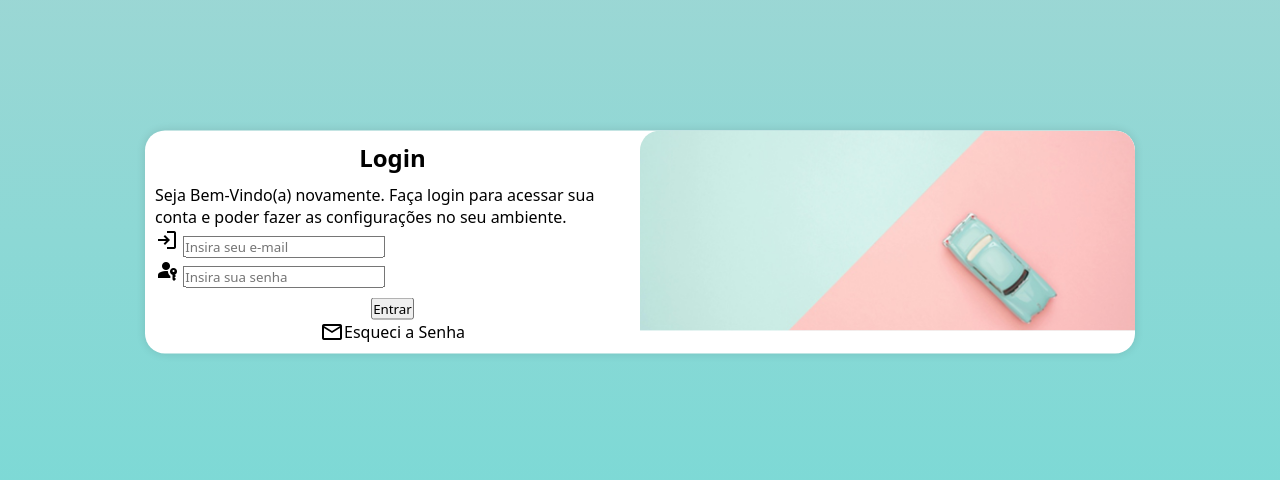
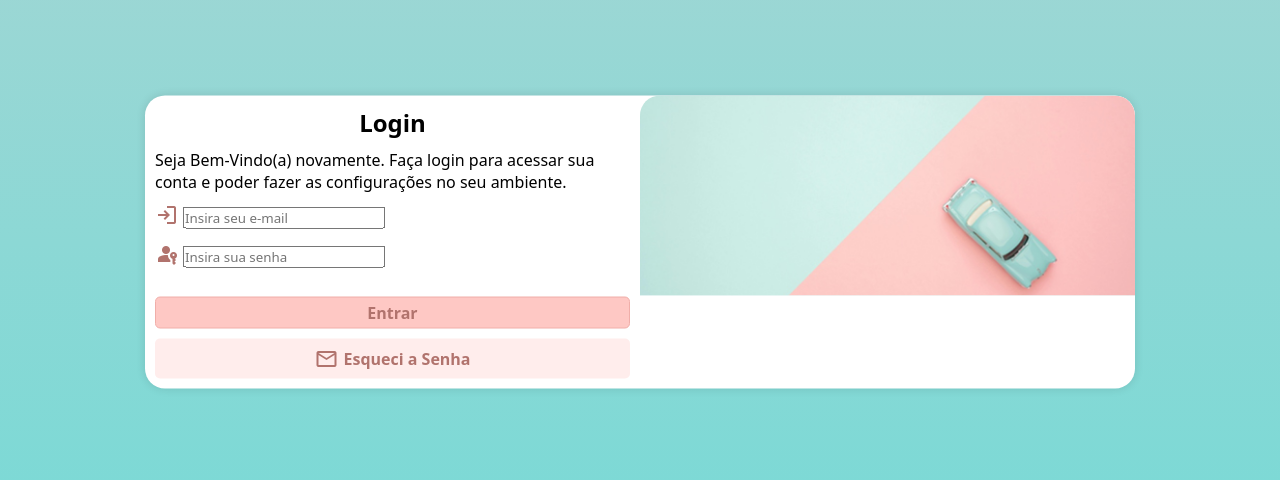
Before and after one commit to brunapsilvestre/log-in-responsive, a plain HTML site: page pages/index.html in a window 1280 px wide. Shown: the part 158-638 px from the top of the page. Drawn offline with nearby package versions, Linux system fonts and the light colour scheme.

Commit message:
form-style

```diff
--- a/pages/index.html
+++ b/pages/index.html
@@ -17,8 +17,8 @@
         <h1 class="form__title">Login</h1>
         <p class="form__description">Seja Bem-Vindo(a) novamente. Faça login para acessar sua conta e poder fazer as configurações no seu ambiente.</p>
         <form action="login.php" method="post" autocomplete="on">
-          <div>
-            <label for="login"><span class="material-symbols-outlined">login</span></label>
+          <div class="form__field-login">
+            <label for="login"><span class="material-symbols-outlined login__icon">login</span></label>
             <input
               type="email"
               name="login"
@@ -28,8 +28,8 @@
               required
               maxlegth="30">
           </div>
-          <div>
-            <label for="password"><span class="material-symbols-outlined">passkey</span></label>
+          <div class="form__field-password">
+            <label for="password"><span class="material-symbols-outlined password__icon">passkey</span></label>
             <input
               type="password"
               name="password"
@@ -41,8 +41,8 @@
               maxlegth="20">
           </div>
           <div class="form__actions">
-            <button>Entrar</button>
-            <a class="btn__link" href="forgot-password" target="_blank"><span class="material-symbols-outlined">mail</span>Esqueci a Senha</a>
+            <button class="form__actions-submit">Entrar</button>
+            <a class="btn__link" href="forgot-password" target="_blank"><span class="material-symbols-outlined email__icon">mail</span>Esqueci a Senha</a>
           </div>
         </form>
       </div>
--- a/styles/style.css
+++ b/styles/style.css
@@ -56,21 +56,60 @@ main {
   font-size: 0.875rem;
 }
 
+.form__field-login,
+.form__field-password {
+  display: flex;
+  align-items: center;
+  gap: 4px;
+  margin-top: 10px;
+}
+
+.form__actions {
+  margin-top: 26px;
+  display: flex;
+  flex-direction: column;
+  align-items: center;
+  gap: 10px;
+}
+
+.form__actions-submit {
+  font-size: 1em;
+  color: #b1736d;
+  font-weight: bolder;
+  width: 100%;
+  padding: 4px;
+  cursor: pointer;
+  background-color: #fec8c4;
+  outline: none;
+  border: 1px solid #f0aea9;
+  border-radius: 5px;
+}
+
+.login__icon,
+.password__icon {
+  color: #b1736d;
+}
+
 .btn__link {
   text-decoration: none;
-  color: #000;
+  justify-content: center;
+  color: #b1736d;
+  font-weight: bolder;
   transition: color 0.2s ease;
   display: flex;
   align-items: center;
+  background-color: #fec8c454;
+  border: 1px solid rgb(238, 167, 162)54;
+  border-radius: 5px;
+  padding: 8px;
+  width: 100%;
+}
+
+.email__icon {
+  margin-right: 5px;
 }
 
 .btn__link:hover {
-  color: #616060;
+  color: #b1736d;
+  background-color: #fec8c47e;
 }
-
-.form__actions {
-  margin-top: 10px;
-  display: flex;
-  flex-direction: column;
-  align-items: center;
-}
```
